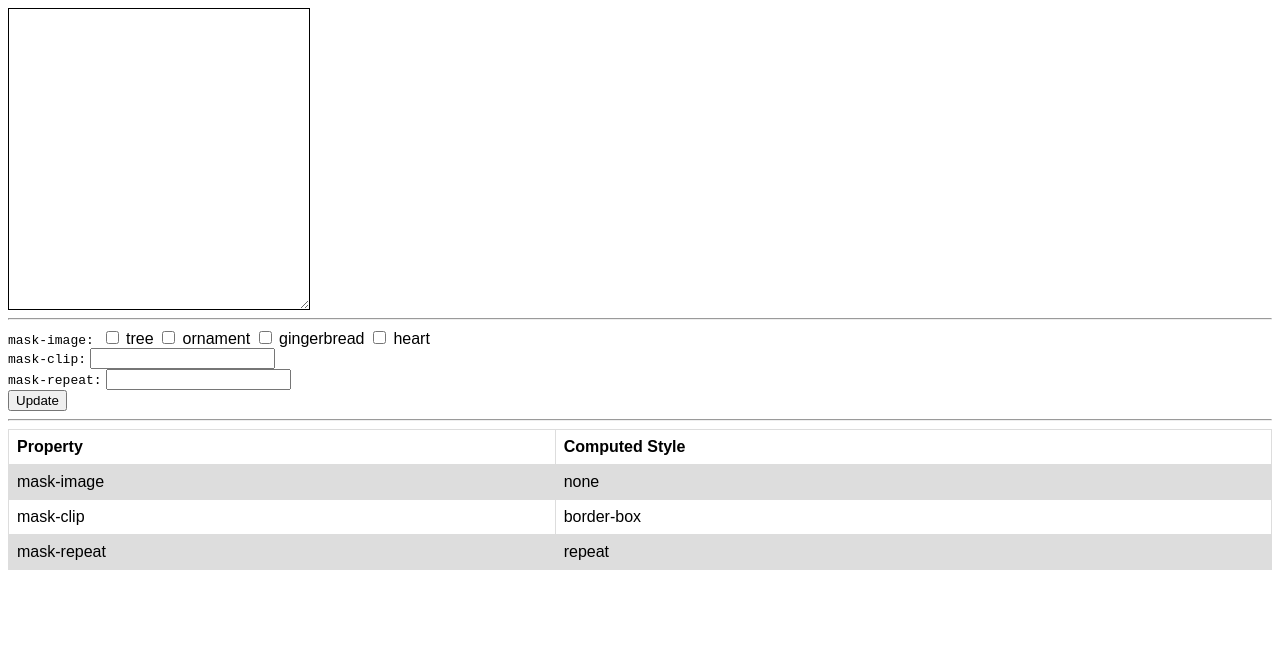
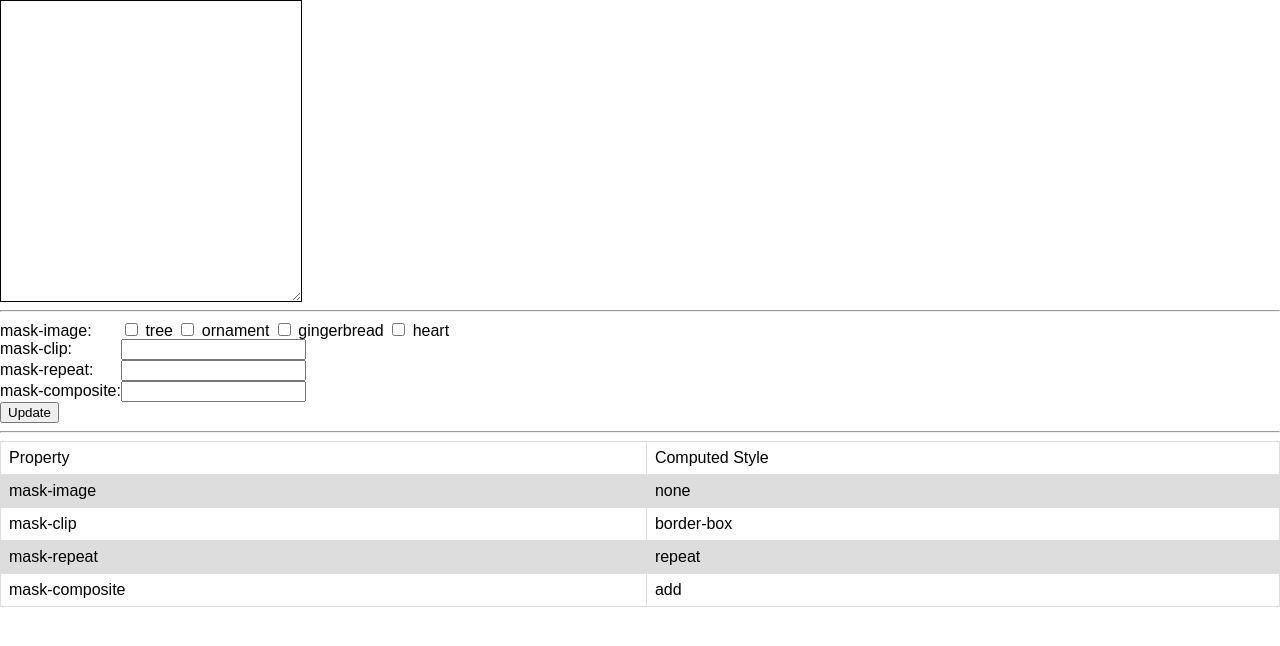
Before and after one commit to rcj-siteimprove/rcj-siteimprove.github.io, a website: page css-properties/mask/index.html in a window 1280 px wide. Drawn offline with Linux system fonts and the light colour scheme; no server answers.

Commit message:
Add mask-composite field

```diff
--- a/css-properties/mask/index.html
+++ b/css-properties/mask/index.html
@@ -2,39 +2,8 @@
 <html lang="en">
   <head>
     <title>CSS Mask</title>
-    <style>
-      body {
-        font-family: arial, sans-serif;
-      }
-
-      table {
-        border-collapse: collapse;
-        width: 100%;
-      }
-
-      td,
-      th {
-        border: 1px solid #dddddd;
-        text-align: left;
-        padding: 8px;
-      }
-
-      tr:nth-child(even) {
-        background-color: #dddddd;
-      }
-
-      .container {
-        border: 1px solid;
-        width: 300px;
-        height: 300px;
-        resize: both;
-        overflow: hidden;
-      }
-
-      #masked {
-        background: red linear-gradient(pink, cyan);
-      }
-    </style>
+    <link rel="stylesheet" href="reset.css" />
+    <link rel="stylesheet" href="main.css" />
   </head>
   <body>
     <div class="container">
@@ -44,7 +13,11 @@
     <hr />
 
     <form method="get" action="">
+      <div class="row">
+        <div class="cell">
           <code>mask-image: </code>
+        </div>
+        <div class="cell">
           <input type="checkbox" id="tree" name="tree" />
           <label for="tree">tree</label>
 
@@ -56,14 +29,41 @@
 
           <input type="checkbox" id="heart" name="heart" />
           <label for="heart">heart</label><br />
+        </div>
+      </div>
 
+      <div class="row">
+        <div class="cell">
           <label for="clip"><code>mask-clip:</code></label>
+        </div>
+        <div class="cell">
           <input type="text" id="clip" name="clip" /><br />
+        </div>
+      </div>
 
+      <div class="row">
+        <div class="cell">
           <label for="repeat"><code>mask-repeat:</code></label>
+        </div>
+        <div class="cell">
           <input type="text" id="repeat" name="repeat" /><br />
+        </div>
+      </div>
 
+      <div class="row">
+        <div class="cell">
+          <label for="composite"><code>mask-composite:</code></label>
+        </div>
+        <div class="cell">
+          <input type="text" id="composite" name="composite" /><br />
+        </div>
+      </div>
+
+      <div class="row">
+        <div class="cell">
           <input type="submit" value="Update" />
+        </div>
+      </div>
     </form>
 
     <hr />
--- /dev/null
+++ b/css-properties/mask/main.css
@@ -0,0 +1,43 @@
+body {
+  font-family: arial, sans-serif;
+}
+
+table {
+  border-collapse: collapse;
+  width: 100%;
+}
+
+td,
+th {
+  border: 1px solid #dddddd;
+  text-align: left;
+  padding: 8px;
+}
+
+tr:nth-child(even) {
+  background-color: #dddddd;
+}
+
+.container {
+  border: 1px solid;
+  width: 300px;
+  height: 300px;
+  resize: both;
+  overflow: hidden;
+}
+
+#masked {
+  background: red linear-gradient(pink, cyan);
+}
+
+form {
+  display: table;
+}
+
+div.row {
+  display: table-row;
+}
+
+div.cell {
+  display: table-cell;
+}
--- a/css-properties/mask/main.js
+++ b/css-properties/mask/main.js
@@ -1,20 +1,30 @@
 const params = new URL(document.location.href).searchParams;
+
 const tree = document.getElementById("tree");
 const ornament = document.getElementById("ornament");
 const gingerbread = document.getElementById("gingerbread");
 const heart = document.getElementById("heart");
+
 const repeat = document.getElementById("repeat");
 const clip = document.getElementById("clip");
+const composite = document.getElementById("composite");
+
 const masked = document.getElementById("masked");
 const computed = document.getElementById("computed");
+
 tree.checked = params.get("tree") !== null;
 ornament.checked = params.get("ornament") !== null;
 gingerbread.checked = params.get("gingerbread") !== null;
 heart.checked = params.get("heart") !== null;
+
 repeat.value = params.get("repeat");
 clip.value = params.get("clip");
+composite.value = params.get("composite");
+
 masked.style.maskRepeat = repeat.value;
 masked.style.maskClip = clip.value;
+masked.style.maskComposite = composite.value;
+
 const images = [];
 if (tree.checked) {
   images.push("url(tree.svg)");
@@ -31,9 +41,12 @@ if (heart.checked) {
 if (images.length > 0) {
   masked.style.maskImage = images.join(", ");
 }
+
 addRow("mask-image");
 addRow("mask-clip");
 addRow("mask-repeat");
+addRow("mask-composite");
+
 function addRow(name) {
   const row = computed.insertRow();
   row.insertCell(0).append(name);
@@ -41,7 +54,7 @@ function addRow(name) {
     .insertCell(1)
     .append(window.getComputedStyle(masked).getPropertyValue(name));
 }
+
 fetch("https://baconipsum.com/api/?type=meat-and-filler&paras=18&format=text")
   .then((resp) => resp.text())
   .then((text) => masked.append(text));
-export {};
--- /dev/null
+++ b/css-properties/mask/reset.css
@@ -0,0 +1,48 @@
+/* http://meyerweb.com/eric/tools/css/reset/
+   v2.0 | 20110126
+   License: none (public domain)
+*/
+
+html, body, div, span, applet, object, iframe,
+h1, h2, h3, h4, h5, h6, p, blockquote, pre,
+a, abbr, acronym, address, big, cite, code,
+del, dfn, em, img, ins, kbd, q, s, samp,
+small, strike, strong, sub, sup, tt, var,
+b, u, i, center,
+dl, dt, dd, ol, ul, li,
+fieldset, form, label, legend,
+table, caption, tbody, tfoot, thead, tr, th, td,
+article, aside, canvas, details, embed,
+figure, figcaption, footer, header, hgroup,
+menu, nav, output, ruby, section, summary,
+time, mark, audio, video {
+	margin: 0;
+	padding: 0;
+	border: 0;
+	font-size: 100%;
+	font: inherit;
+	vertical-align: baseline;
+}
+/* HTML5 display-role reset for older browsers */
+article, aside, details, figcaption, figure,
+footer, header, hgroup, menu, nav, section {
+	display: block;
+}
+body {
+	line-height: 1;
+}
+ol, ul {
+	list-style: none;
+}
+blockquote, q {
+	quotes: none;
+}
+blockquote:before, blockquote:after,
+q:before, q:after {
+	content: '';
+	content: none;
+}
+table {
+	border-collapse: collapse;
+	border-spacing: 0;
+}
--- a/package.json
+++ b/package.json
@@ -1,7 +1,6 @@
 {
   "type": "module",
   "scripts": {
-    "watch": "tsc --build --watch",
     "serve": "http-server"
   },
   "devDependencies": {
```
Also changed, not shown: css-properties/mask/main.ts (deleted, +0 -60 lines), tsconfig.json (deleted, +0 -10 lines). Lines whose indentation alone changed are shown as unchanged.
